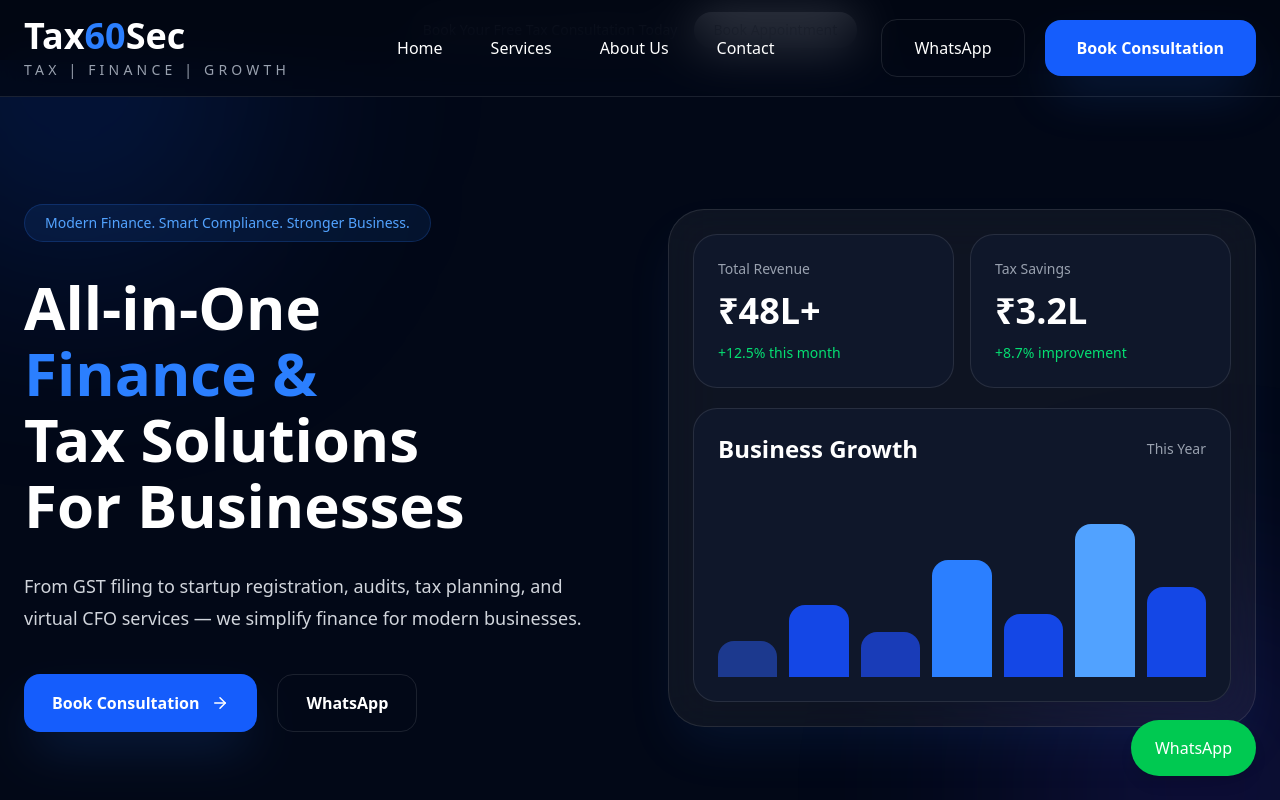
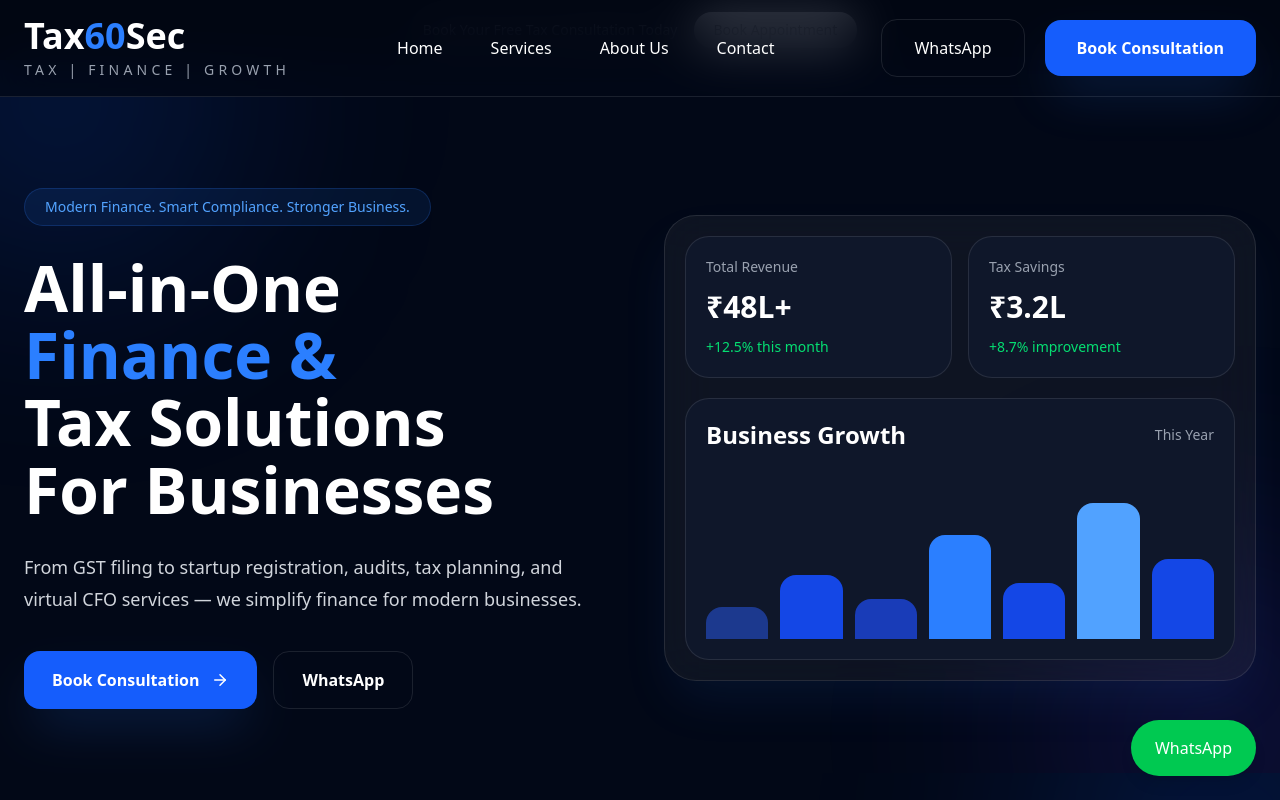
Before and after one commit to nithinreddyavula/taxin60sec, a Next.js app: page / in a window 1280 px wide. Shown: the top 800 px of the page. Built offline with nearby package versions, Linux system fonts and the light colour scheme.

Commit message:
fix hero

```diff
--- a/sections/Hero.tsx
+++ b/sections/Hero.tsx
@@ -6,18 +6,18 @@ export default function Hero() {
 
   return (
 
-    <section className="relative bg-[#020817] overflow-hidden text-white pt-32 lg:pt-36 pb-20">
+    <section className="relative bg-[#020817] overflow-hidden text-white pt-28 lg:pt-32 pb-16">
 
       {/* GLOW */}
       <div className="absolute inset-0 overflow-hidden">
 
-        <div className="absolute top-[-150px] left-[-100px] w-[350px] h-[350px] bg-blue-600/20 blur-[120px] rounded-full" />
+        <div className="absolute top-[-120px] left-[-100px] w-[320px] h-[320px] bg-blue-600/20 blur-[120px] rounded-full" />
 
-        <div className="absolute bottom-[-150px] right-[-100px] w-[350px] h-[350px] bg-indigo-600/20 blur-[120px] rounded-full" />
+        <div className="absolute bottom-[-120px] right-[-100px] w-[320px] h-[320px] bg-indigo-600/20 blur-[120px] rounded-full" />
 
       </div>
 
-      <div className="relative z-10 max-w-7xl mx-auto px-6 grid grid-cols-1 lg:grid-cols-2 gap-14 items-center">
+      <div className="relative z-10 max-w-7xl mx-auto px-6 grid grid-cols-1 lg:grid-cols-2 gap-12 items-center">
 
         {/* LEFT */}
         <div>
@@ -30,7 +30,7 @@ export default function Hero() {
           </div>
 
           {/* HEADING */}
-          <h1 className="mt-8 text-5xl sm:text-6xl lg:text-6xl leading-[1.1] font-bold">
+          <h1 className="mt-7 text-5xl sm:text-6xl lg:text-[64px] leading-[1.05] font-bold">
 
             All-in-One
 
@@ -50,8 +50,8 @@ export default function Hero() {
 
           </h1>
 
-          {/* DESC */}
-          <p className="mt-8 text-lg text-gray-300 leading-8 max-w-2xl">
+          {/* DESCRIPTION */}
+          <p className="mt-7 text-lg text-gray-300 leading-8 max-w-2xl">
 
             From GST filing to startup registration,
             audits, tax planning, and virtual CFO services —
@@ -60,10 +60,10 @@ export default function Hero() {
           </p>
 
           {/* BUTTONS */}
-          <div className="mt-10 flex flex-wrap gap-5">
+          <div className="mt-9 flex flex-wrap gap-4">
 
             <a
-              href="#contact"
+              href="/#contact"
               className="px-7 py-4 rounded-2xl bg-blue-600 hover:bg-blue-500 transition text-white font-semibold flex items-center gap-3 shadow-2xl shadow-blue-500/20"
             >
 
@@ -90,18 +90,18 @@ export default function Hero() {
         {/* RIGHT */}
         <div className="relative">
 
-          <div className="bg-white/5 border border-white/10 backdrop-blur-xl rounded-[36px] p-6 shadow-2xl shadow-blue-500/10">
+          <div className="bg-white/5 border border-white/10 backdrop-blur-xl rounded-[32px] p-5 shadow-2xl shadow-blue-500/10">
 
             {/* TOP CARDS */}
             <div className="grid grid-cols-2 gap-4">
 
-              <div className="bg-[#0f172a] rounded-3xl p-6 border border-white/10">
+              <div className="bg-[#0f172a] rounded-3xl p-5 border border-white/10">
 
                 <p className="text-gray-400 text-sm">
                   Total Revenue
                 </p>
 
-                <h3 className="mt-3 text-4xl font-bold">
+                <h3 className="mt-3 text-3xl font-bold">
 
                   ₹48L+
 
@@ -115,13 +115,13 @@ export default function Hero() {
 
               </div>
 
-              <div className="bg-[#0f172a] rounded-3xl p-6 border border-white/10">
+              <div className="bg-[#0f172a] rounded-3xl p-5 border border-white/10">
 
                 <p className="text-gray-400 text-sm">
                   Tax Savings
                 </p>
 
-                <h3 className="mt-3 text-4xl font-bold">
+                <h3 className="mt-3 text-3xl font-bold">
 
                   ₹3.2L
 
@@ -138,7 +138,7 @@ export default function Hero() {
             </div>
 
             {/* CHART */}
-            <div className="mt-5 bg-[#0f172a] rounded-3xl p-6 border border-white/10">
+            <div className="mt-5 bg-[#0f172a] rounded-3xl p-5 border border-white/10">
 
               <div className="flex items-center justify-between">
 
@@ -157,7 +157,7 @@ export default function Hero() {
               </div>
 
               {/* BARS */}
-              <div className="mt-8 flex items-end justify-between gap-3 h-[180px]">
+              <div className="mt-7 flex items-end justify-between gap-3 h-[160px]">
 
                 <div className="w-full bg-blue-900 rounded-t-2xl h-[20%]" />
 
```
